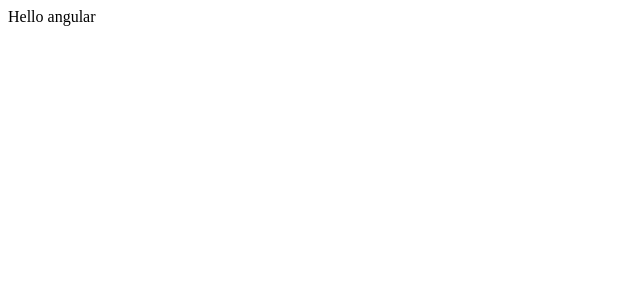
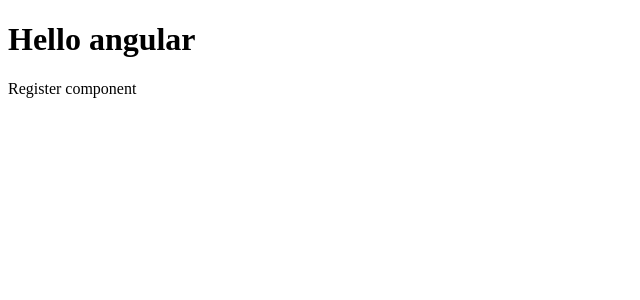
Before and after one commit to IrinaButyugova/realworld, an Angular app: page /register in a window 1280 px wide. Before the commit this address led to /. Shown: the top 300 px of the page, without its empty margins (0-640 px from the left). Built offline with nearby package versions, Linux system fonts and the light colour scheme.

Commit message:
Auth module

```diff
--- a/src/app/app.component.html
+++ b/src/app/app.component.html
@@ -1 +1,2 @@
-<div>Hello angular</div>
+<h1>Hello angular</h1>
+<router-outlet></router-outlet>
--- a/src/app/app.component.ts
+++ b/src/app/app.component.ts
@@ -1,11 +1,12 @@
 import { Component } from '@angular/core';
 import { CommonModule } from '@angular/common';
-import { RouterOutlet } from '@angular/router';
+import { RouterOutlet, RouterModule } from '@angular/router';
+import { AuthModule } from './auth/auth.module';
 
 @Component({
   selector: 'app-root',
   standalone: true,
-  imports: [CommonModule, RouterOutlet],
+  imports: [CommonModule, RouterOutlet, AuthModule],
   templateUrl: './app.component.html'
 })
 export class AppComponent {
--- a/src/app/app.routes.ts
+++ b/src/app/app.routes.ts
@@ -1,3 +1,9 @@
 import { Routes } from '@angular/router';
+import { RegisterComponent } from "./auth/components/register/register.component";
 
-export const routes: Routes = [];
+export const routes: Routes = [
+    {
+        path: 'register',
+        component: RegisterComponent
+    }
+];
--- /dev/null
+++ b/src/app/auth/components/register/register.component.html
@@ -0,0 +1 @@
+Register component
```
Also changed, not shown: src/app/auth/auth.module.ts (added, +19 -0 lines), src/app/auth/components/register/register.component.ts (added, +10 -0 lines), src/app/auth/components/register/register.component.scss (added).
